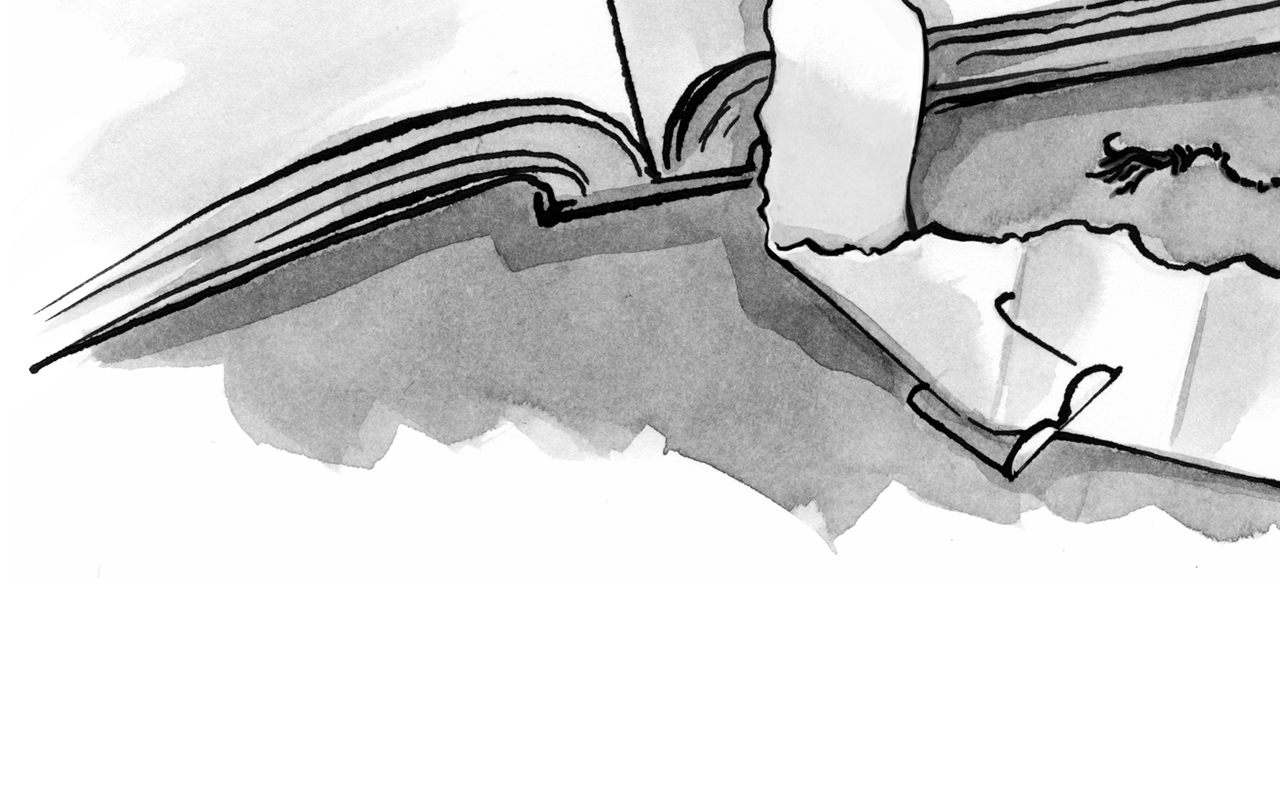
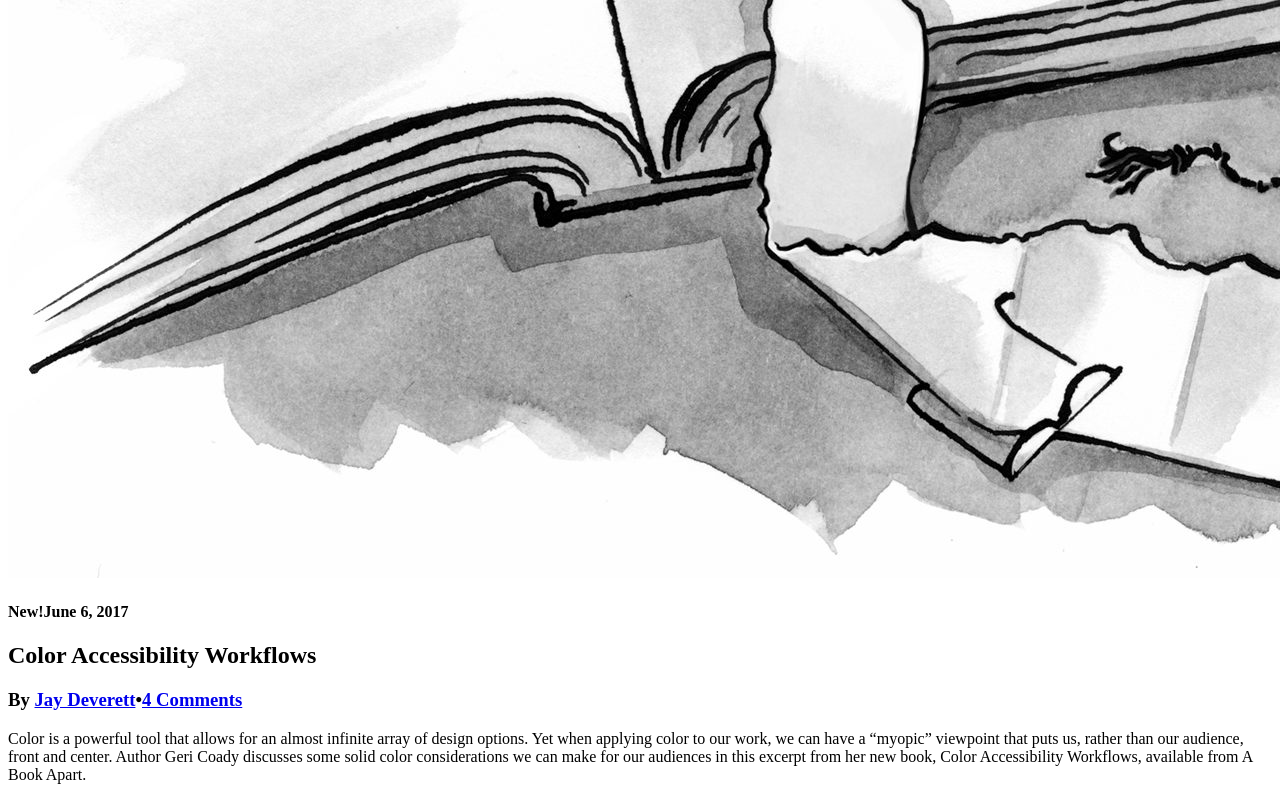
Before and after one commit to jaydeverett/HTML-Layout, a plain HTML site: page index.html in a window 1280 px wide. Shown: the part 538-1338 px from the top of the page. Before the commit the page ends 1128 px from the top, so only its background shows below. Drawn offline with Linux system fonts and the light colour scheme; files that its build step writes are made by us from their sources.

Commit message:
Add article 1(h4, h1, h3, p)

```diff
--- a/index.html
+++ b/index.html
@@ -17,6 +17,17 @@
       <h1>A LIST APART</h1>
       <img src="images/alistapart.jpg" alt="Company Logo">
     </header>
+    <article>
+      <h4><span>New!</span>June 6, 2017</h4>
+      <h1>Color Accessibility Workflows</h1>
+      <h3>By <a href="#">Jay Deverett</a>•<a href="#">4 Comments</a></h3>
+      <p>Color is a powerful tool that allows for an almost infinite array of
+        design options. Yet when applying color to our work, we can have a
+        “myopic” viewpoint that puts us, rather than our audience, front and
+        center. Author Geri Coady discusses some solid color considerations we
+        can make for our audiences in this excerpt from her new book, Color
+        Accessibility Workflows, available from A Book Apart.</p>
+    </article>
 
   </body>
 </html>
```
